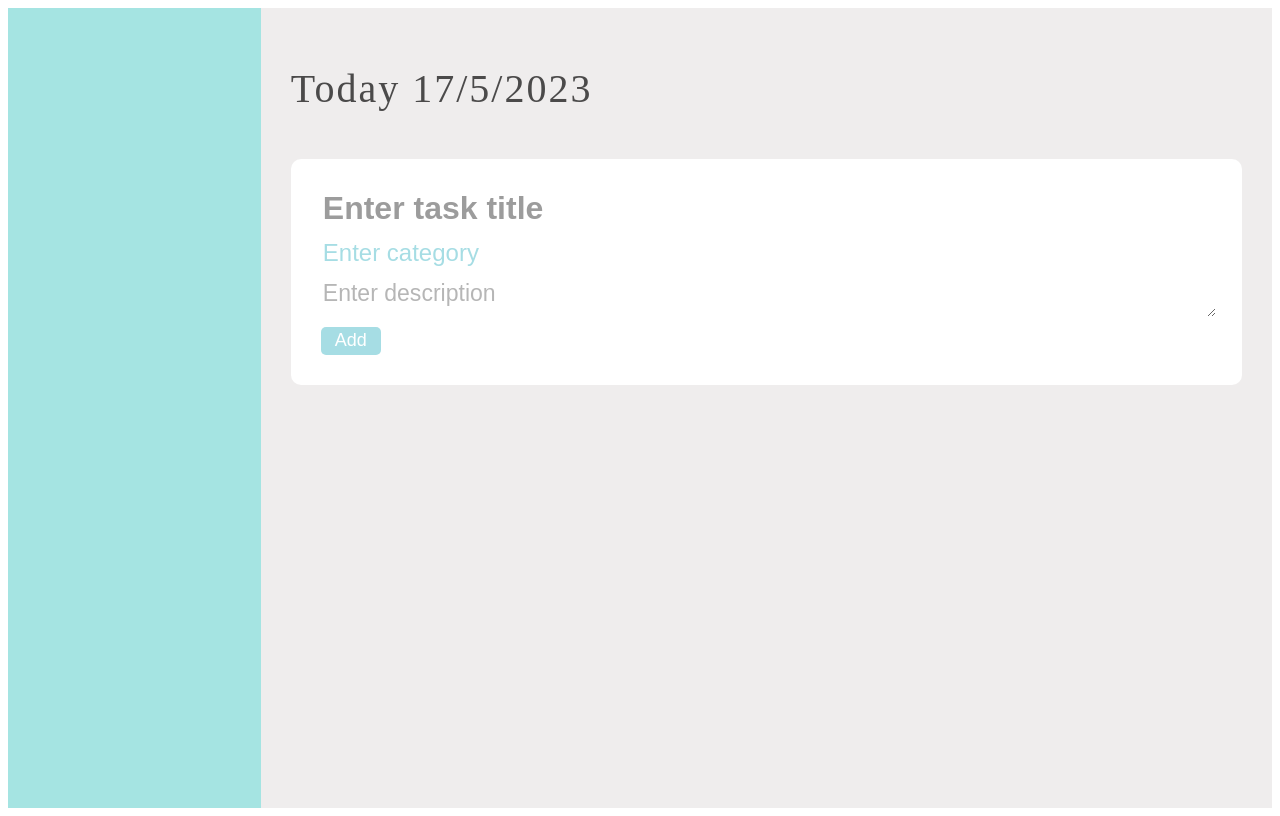
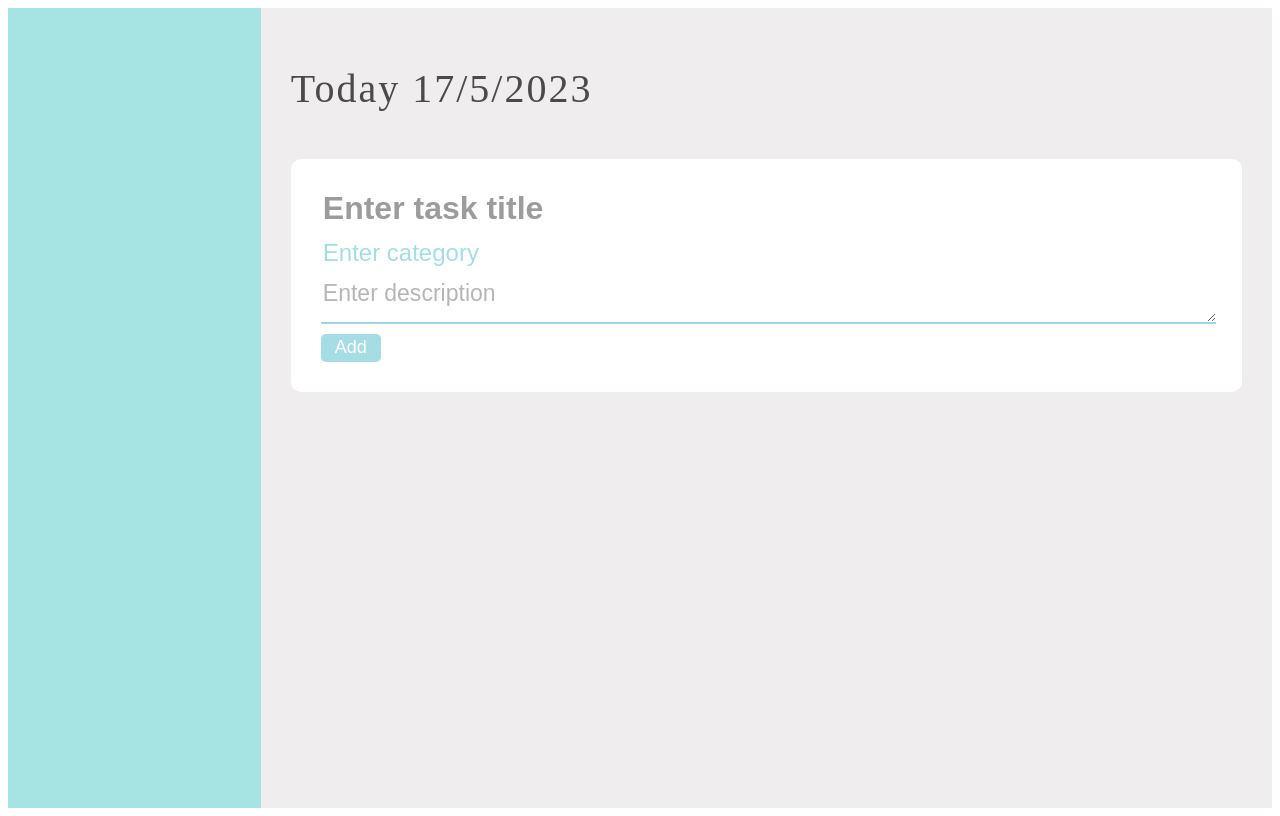
Before and after one commit to jj2947/to-do-list, a React (Create React App) app: page / in a window 1280 px wide. Built offline with nearby package versions, Linux system fonts and the light colour scheme.

Commit message:
changed some css styles

```diff
--- a/src/Components/NewNote/NewNote.css
+++ b/src/Components/NewNote/NewNote.css
@@ -20,7 +20,7 @@
   font-size: xx-large;
   font-weight: bold;
   color: rgb(156, 156, 156);
-  border-width: 0 0 0;
+  border-width: 0 0 0px;
 }
 
 #newCategory::placeholder {
@@ -33,7 +33,9 @@
   outline: none;
   font-size: x-large;
   color: #a6dde4;
-  border-width: 0 0 0;
+  outline: 0;
+  border-width: 0 0 0px;
+  border-color: rgb(150, 151, 151);
 }
 
 #newText::placeholder {
@@ -43,15 +45,15 @@
 
 #newText {
   width: 100%;
-  height: 35px;
+  height: 40px;
   background-color: transparent;
   font-family: Arial, Helvetica, sans-serif;
   font-size: larger;
   color: #b6b6b6;
-  outline: none;
-  border-width: 0 0 0;
-  min-height: 35px;
-  max-height: 100px;
+  outline: 0;
+  border-width: 0 0 2px;
+  border-color: rgb(161, 212, 228);
+
 }
 
 #addButton {
--- a/src/Components/Note/Note.css
+++ b/src/Components/Note/Note.css
@@ -16,11 +16,13 @@
 #note-category {
   color: #a6dde4;
   font-size: 25px;
+  font-weight: 500;
 }
 
 #note-message {
   font-size: 22px;
   color: #b6b6b6;
+  line-height: normal;
 }
 
 #del-button {
@@ -40,7 +42,7 @@
 #note-date {
   color: #a6dde4;
   font-size: 30px;
-  font-weight: 400;
+  font-weight: 500;
 }
 
 .note.deleted {
--- a/src/Components/Note/Note.jsx
+++ b/src/Components/Note/Note.jsx
@@ -16,7 +16,7 @@ export default function Note({
 
     // Add all notes to array except the deleted note
     allNotes.map((note) => {
-      if (note.title !== noteTitle && note.category !== noteCategory) {
+      if (note.title !== noteTitle || note.category !== noteCategory || note.message !== noteMessage) {
         newAllNotes.push(note);
       }
     });
```
